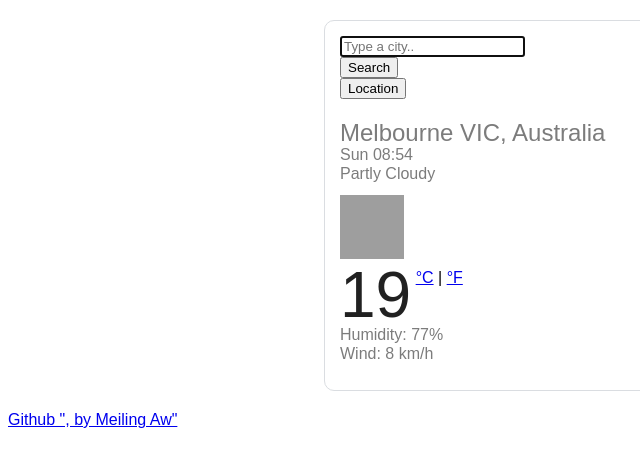
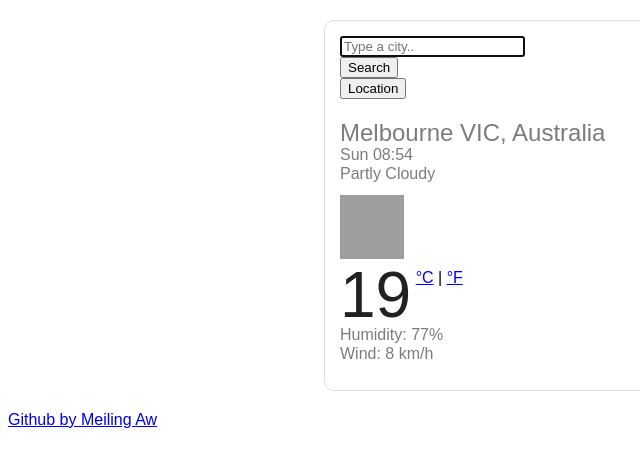
Before and after one commit to ArtexCoder/ArtexCodeProjects, a plain HTML site: page index.html in a window 1280 px wide. Shown: the full height of the page, 0-640 px from the left. Drawn offline with nearby package versions, Linux system fonts and the light colour scheme; no server answers; grey boxes are pictures that could not be loaded.

Commit message:
Author's name

```diff
--- a/index.html
+++ b/index.html
@@ -73,7 +73,7 @@
   </div>
   <p class="author">
     <a href="https://github.com/ArtexCoder/ArtexCodeProjects" target="_blank">
-      Github ", by Meiling Aw"
+      Github by Meiling Aw
     </a>
   </p>
 
```
